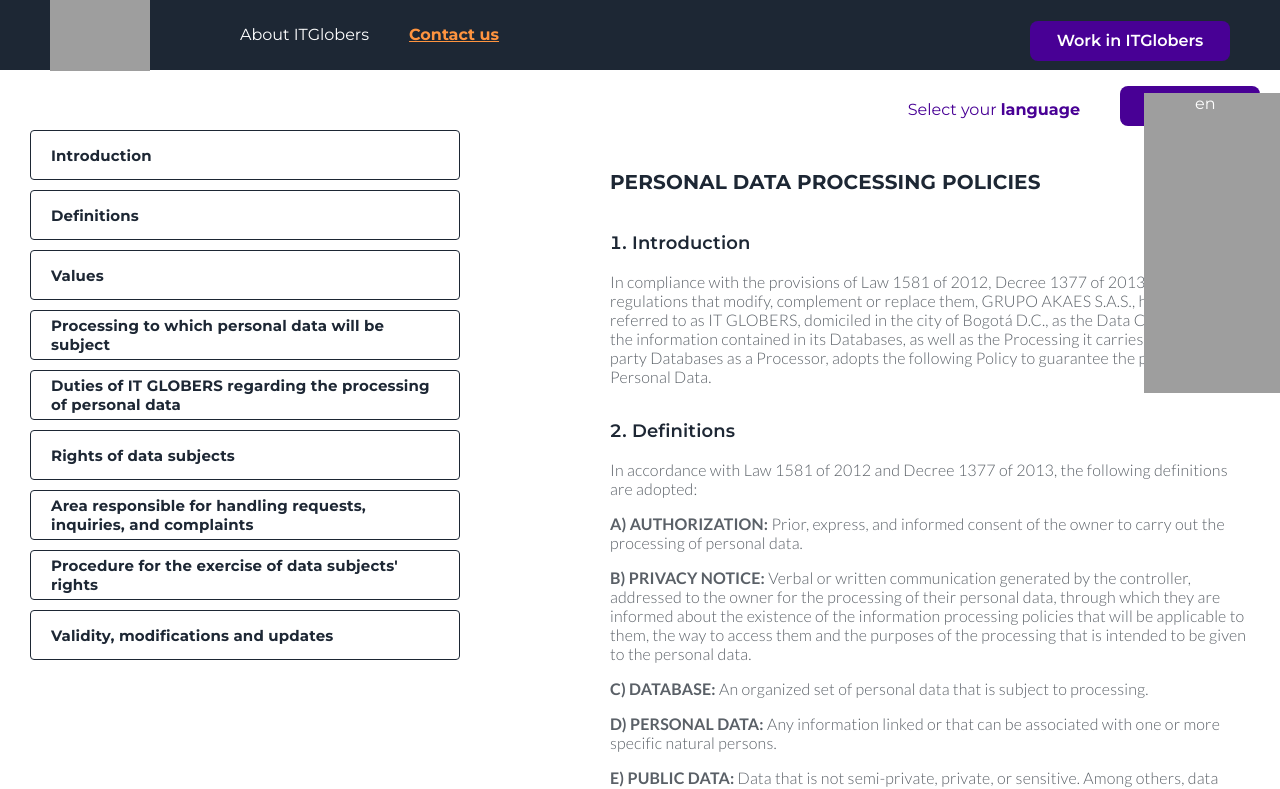
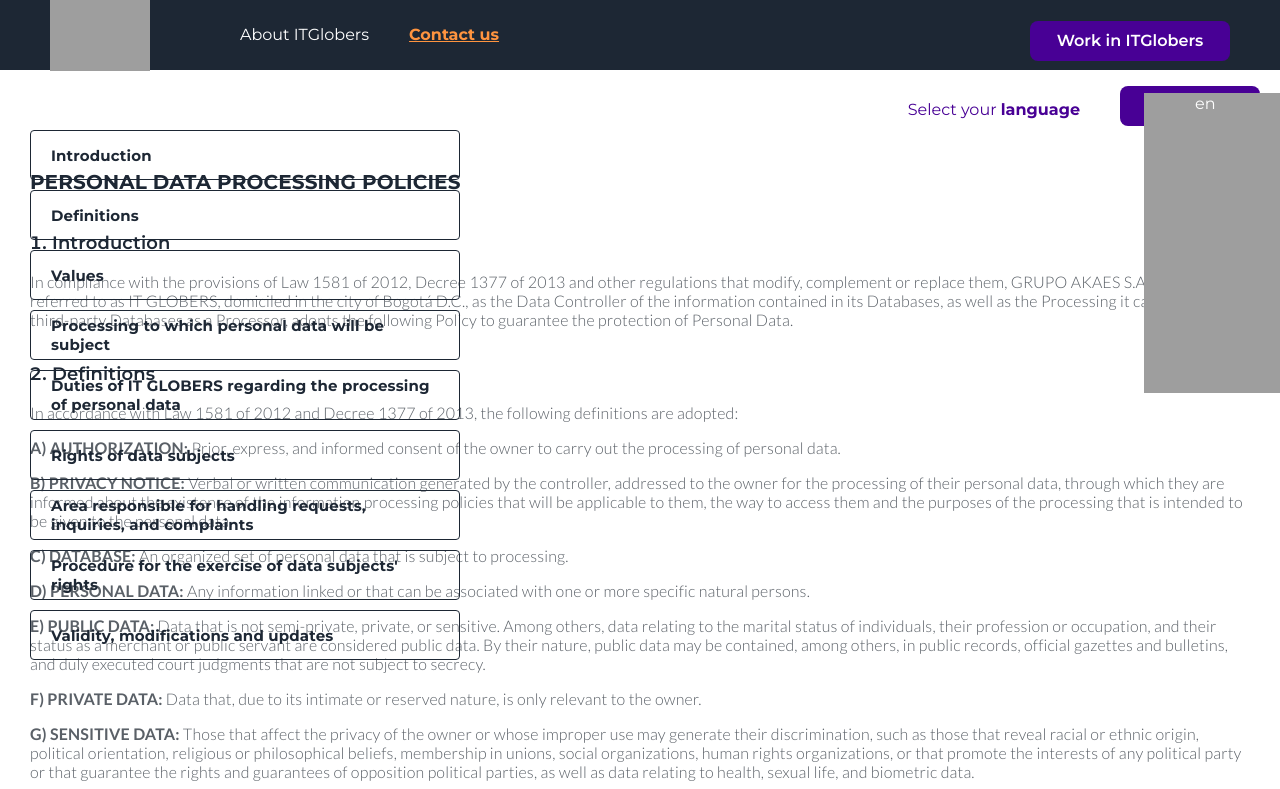
Before and after one commit to SergioYepes/itg-main, a React (Create React App) app: page /policy in a window 1280 px wide. Shown: the top 789 px of the page. Built offline with nearby package versions, Linux system fonts and the light colour scheme; grey boxes are pictures that could not be loaded.

Commit message:
feat: fix countrys and policy data2

```diff
--- a/src/styles/policy.scss
+++ b/src/styles/policy.scss
@@ -77,23 +77,23 @@
 	@media screen and (min-width:$desktop-small) {
 		min-height : 5700px;
 	}
-	@media screen and (min-width:$desktop-large) {
-		margin-left: 610px;
-		min-height : 7200px;
-	}
+	// @media screen and (min-width:$desktop-large) {
+	// 	margin-left: 610px;
+	// 	min-height : 7200px;
+	// }
 
-	@media screen and (min-width:$wide-screen) {
-		margin-left: 610px;
-		min-height : 6800px;
-	}
-	@media screen and (min-width: 1850px) {
-		margin-left: 610px;
-		min-height : 5800px;
-	}
-	@media screen and (min-width: 2000px) {
-		margin-left: 610px;
-		min-height : 5000px;
-	}
+	// @media screen and (min-width:$wide-screen) {
+	// 	margin-left: 610px;
+	// 	min-height : 6800px;
+	// }
+	// @media screen and (min-width: 1850px) {
+	// 	margin-left: 610px;
+	// 	min-height : 5800px;
+	// }
+	// @media screen and (min-width: 2000px) {
+	// 	margin-left: 610px;
+	// 	min-height : 5000px;
+	// }
 }
 
 .policyContent {
```
